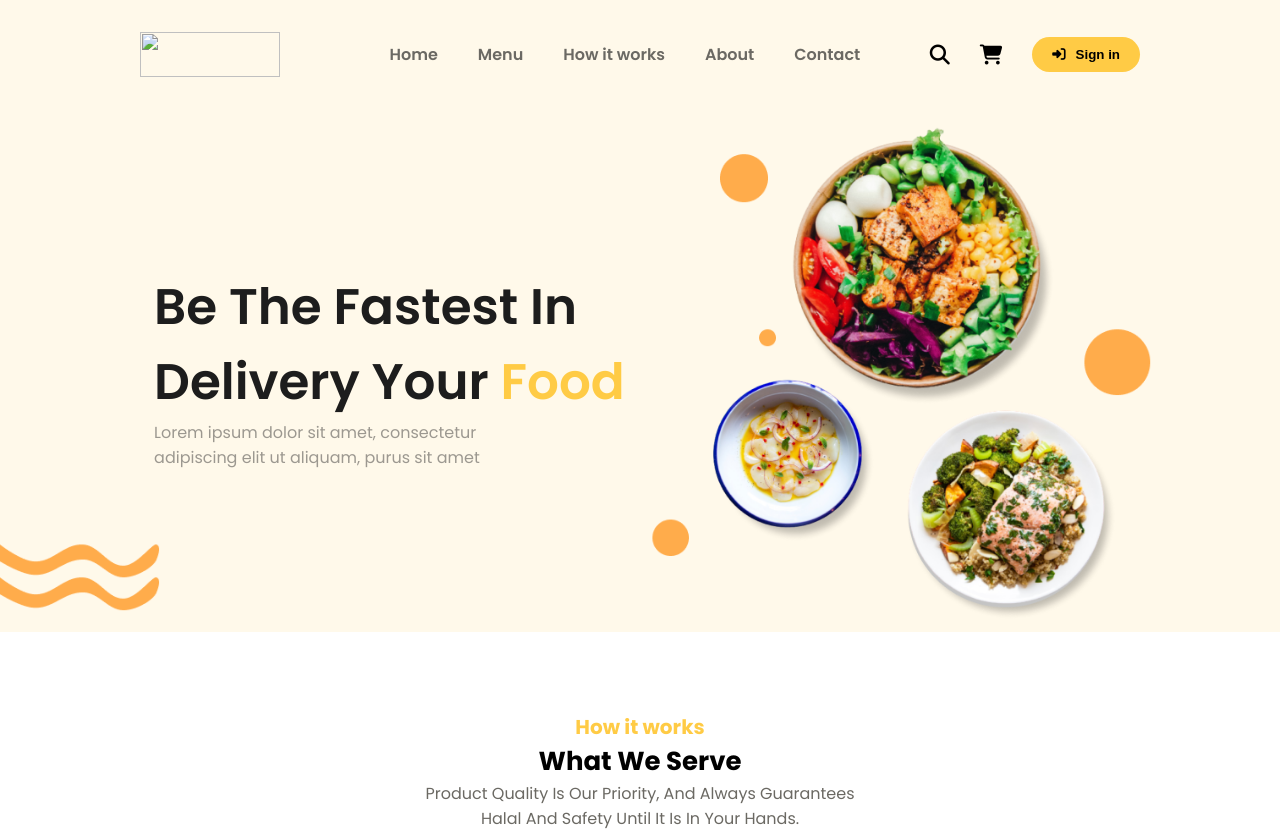
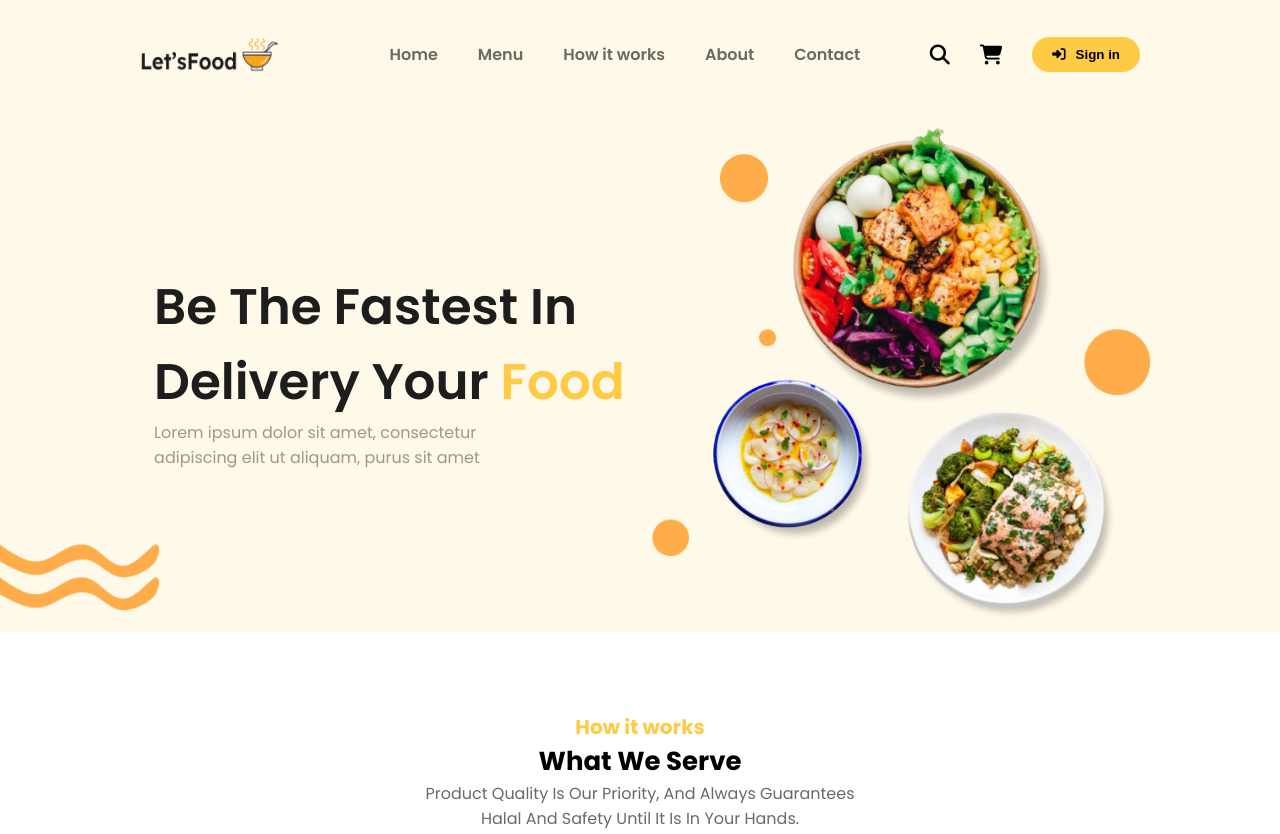
Before and after one commit to nayeem19999/Food-Kit, a plain HTML site: page index.html in a window 1280 px wide. Shown: the top 834 px of the page. Drawn offline with Linux system fonts and the light colour scheme; the site is published under a folder, as on GitHub Pages, so addresses that start at the root find nothing.

Commit message:
another commit

```diff
--- a/index.html
+++ b/index.html
@@ -19,7 +19,7 @@
 <body>
     <!-- NavBar -->
     <header class="nav-container">
-        <img class="logo" src="/images/logo.png" alt="">
+        <img class="logo" src="./images/logo.png" alt="">
         <nav>
             <ul>
                 <li>Home</li>
```
